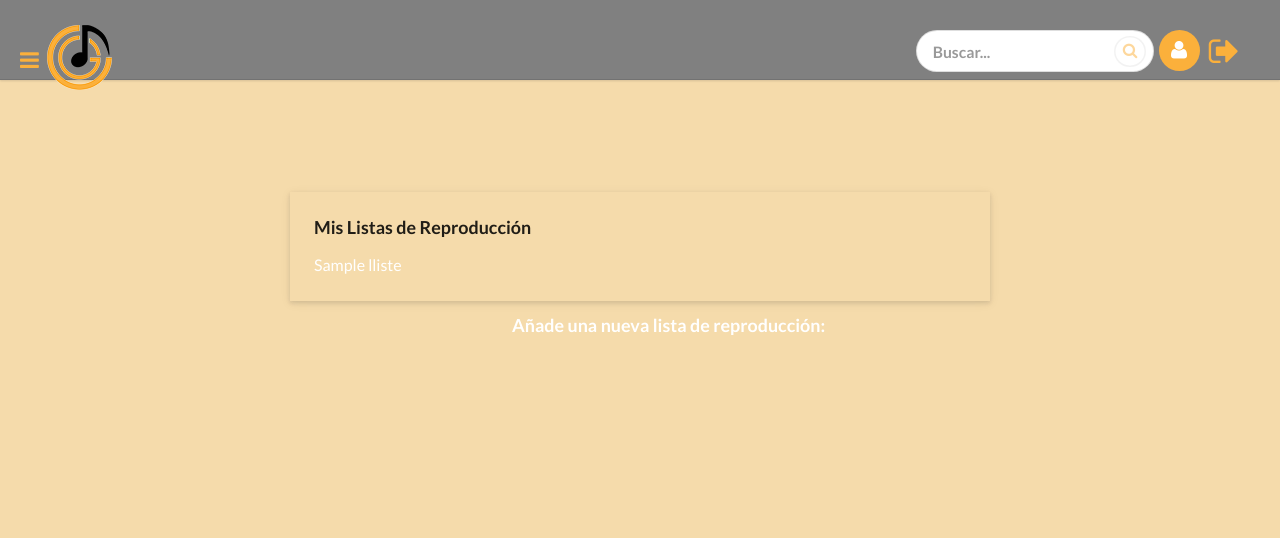
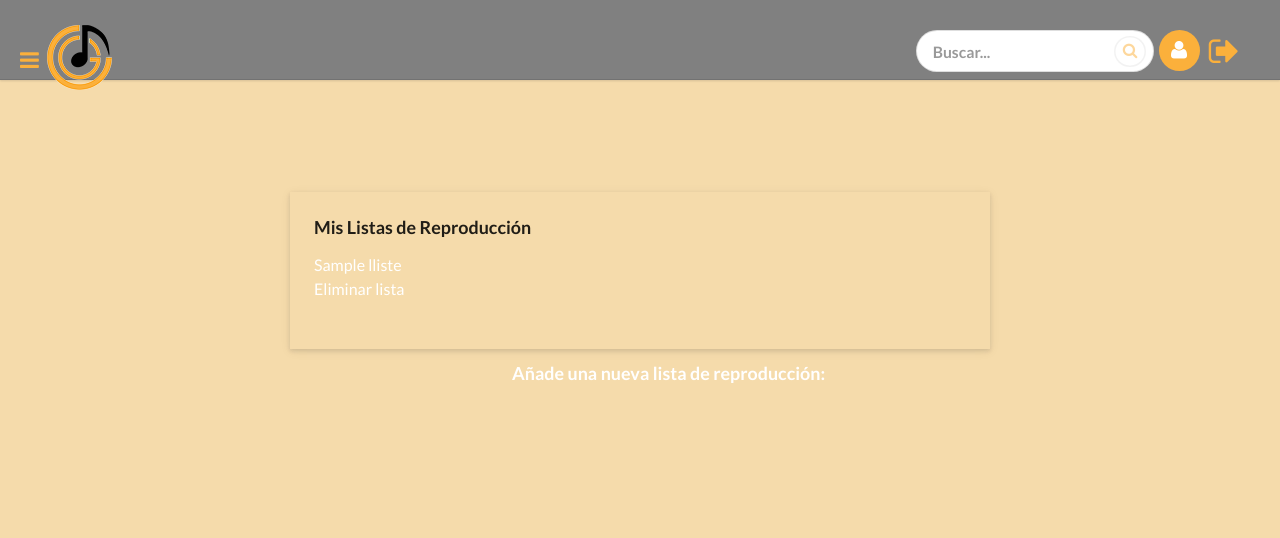
Before and after one commit to Soundity/PR05, a PHP site: page /listas_reproducion.php in a window 1280 px wide. Shown: the top 538 px of the page. Run offline with PHP 8.4, Linux system fonts and the light colour scheme; a user stored in the database is signed in; data comes from the database, SQL or seed files in the repository; tables that the repository leaves empty hold one stand-in row (values such as "Sample post"); some libraries are stand-ins or nearby versions.

Commit message:
subida lista repro href elimnar lista

```diff
--- a/listas_reproducion.php
+++ b/listas_reproducion.php
@@ -40,6 +40,7 @@ if(isset($_COOKIE['Soundity']))$login = 1;
 						$idllista = $send['lli_id'];
 						?>
 						<a href="lista.php?idllista=<?php echo $idllista;?>"><?php echo $llistanom;?></a></br>
+						<a href="procs/eliminar_lista.proc.php?idllista=<?php echo $idllista;?>" onClick="return confirm('Seguro que deseas eliminar esta lista de reproducción?')">Eliminar lista</a></br></br>
 
 						<?php
 					}
```
